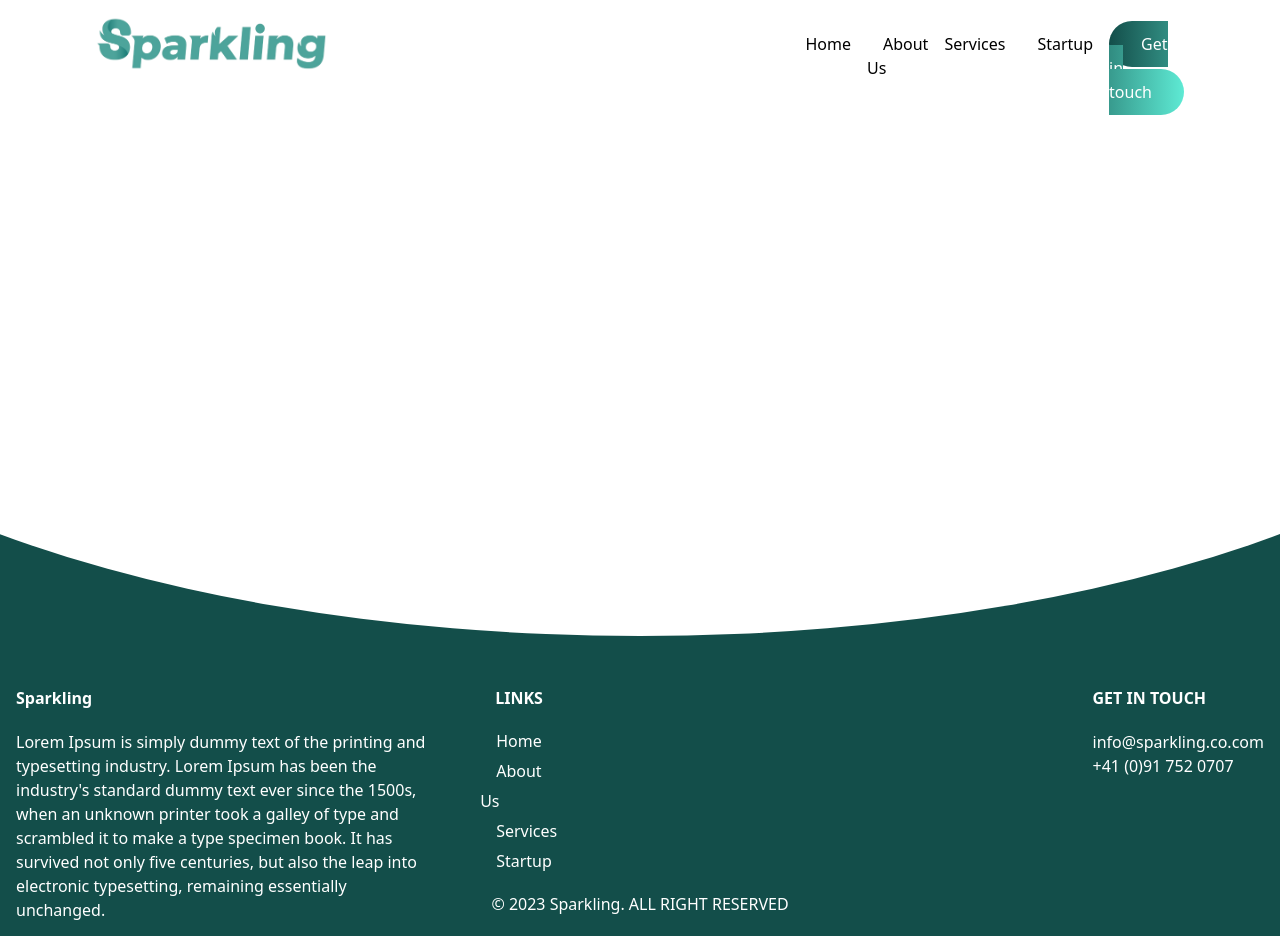
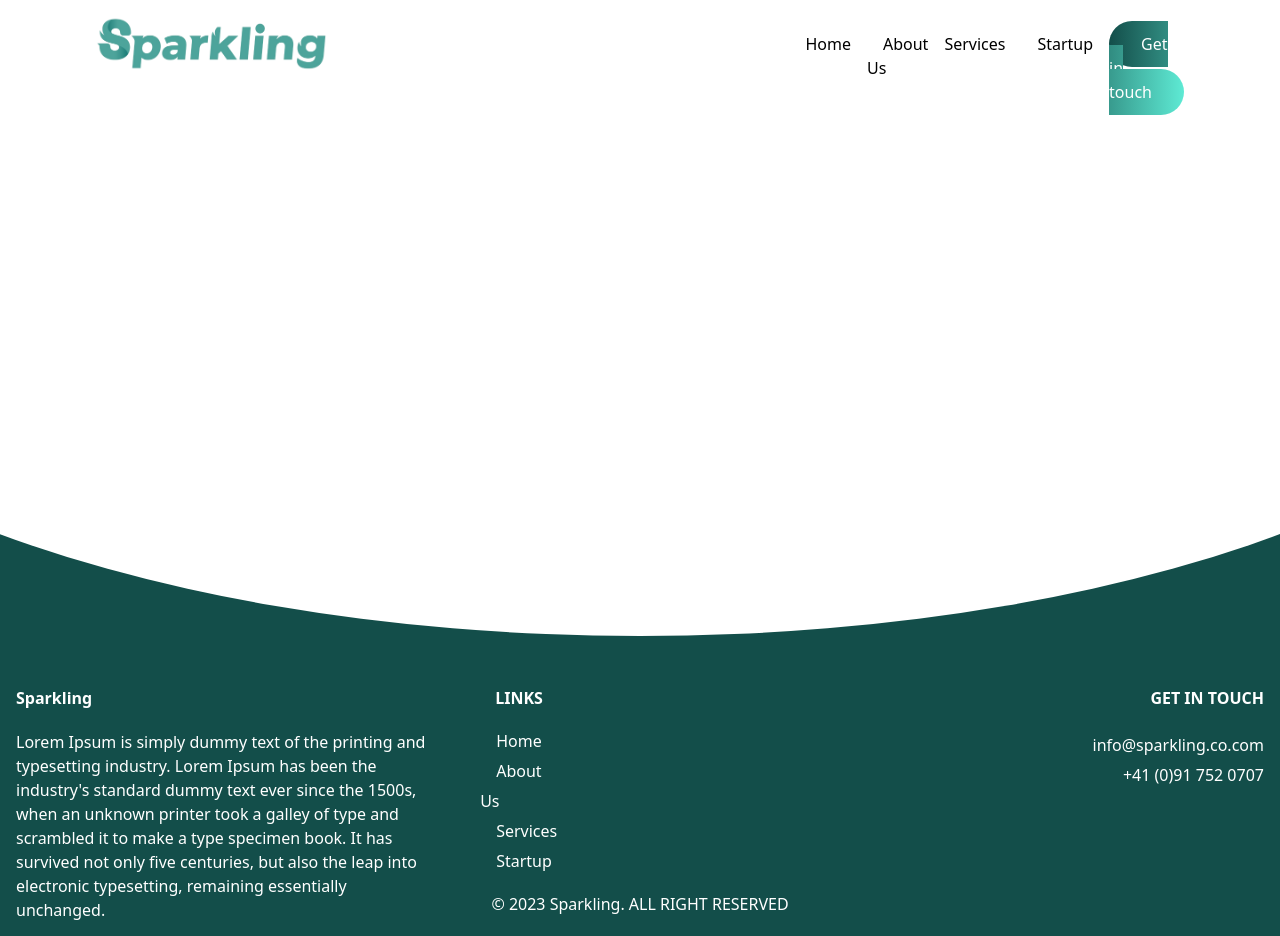
Before and after one commit to Sparkling-hub/sparkling-hub.github.io, a Next.js app: page / in a window 1280 px wide. Shown: the top 936 px of the page. Built offline with nearby package versions, Linux system fonts and the light colour scheme.

Commit message:
correct footer style

```diff
--- a/styles/general.scss
+++ b/styles/general.scss
@@ -26,34 +26,46 @@ $footerTextColor: #ffffff;
         font-weight: 500;
     }
 
-    &-blocks {  // mx-auto px-4 flex justify-between
+    &-blocks {
+        // mx-auto px-4 flex justify-between
         position: relative;
         bottom: 250px;
 
-        .left-block{
+        .left-block {
 
-            div:nth-child(1){
+            div:nth-child(1) {
                 margin-bottom: 20px;
                 font-weight: 900;
+
             }
 
         }
-        .center-block{
+
+        .center-block {
             min-width: 200px;
             transform: translateX(-180px);
 
-            div{
+
+            div {
                 font-weight: 700;
                 margin-left: 15px;
             }
-            li{
+
+            li {
                 line-height: 30px;
             }
 
         }
-        .right-block{
 
-            div:nth-child(1){
+        .right-block {
+
+            text-align: right;
+
+            div:not(:first-child) {
+                line-height: 30px;
+            }
+
+            div:nth-child(1) {
                 font-weight: 700;
                 margin-bottom: 20px;
             }
```
